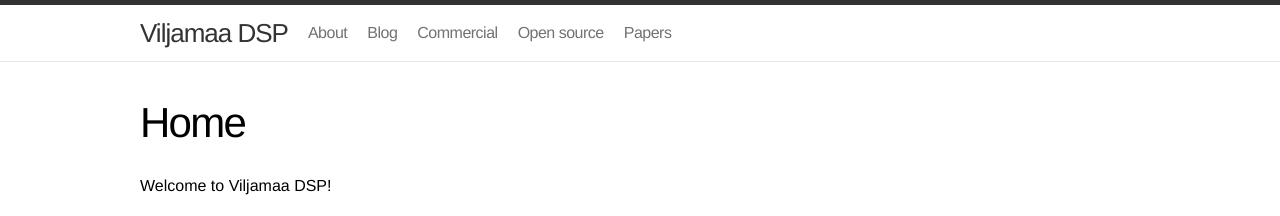
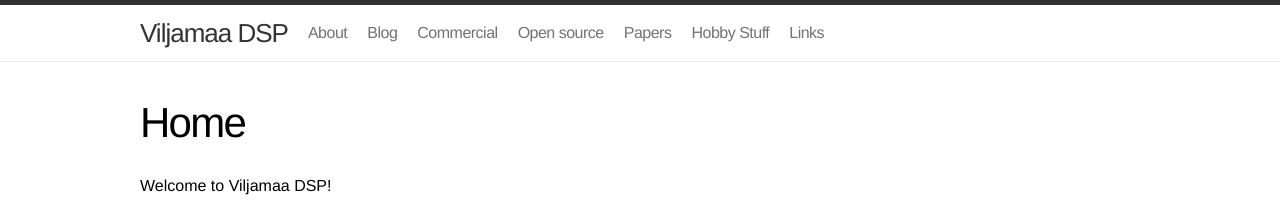
Before and after one commit to mviljamaa/mviljamaa.github.io, a Jekyll site: the page built from index.markdown, in a window 1280 px wide. Shown: the top 216 px of the page. Built offline with Jekyll 4.4.1, drawn with Linux system fonts in a browser that asks for light colours.

Commit message:
Update header.html

```diff
--- a/_includes/header.html
+++ b/_includes/header.html
@@ -147,8 +147,12 @@
             {% endif %}
           </ul> -->
         </li>
+
         <li><a href="{{site.baseurl}}/{{ lg }}papers/">Papers</a></li>
 
+	<li><a href="{{site.baseurl}}/{{ lg }}hobbystuff/">Hobby Stuff</a></li>
+
+	<li><a href="{{site.baseurl}}/{{ lg }}links/">Links</a></li>
 
         <!-- <li><select id="myLanguage" onchange="myFunction()">
           {% for l in site.languages %}
```
